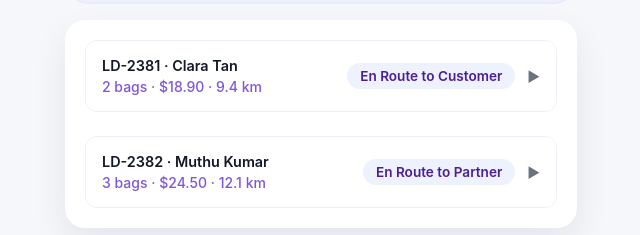
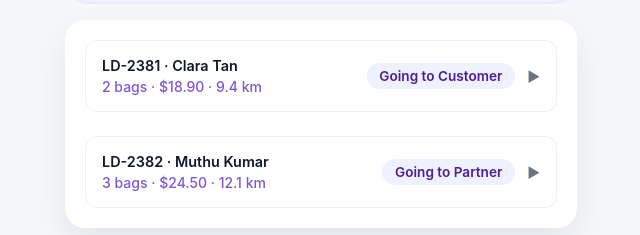
Before and after one commit to Path-yang/IS2102-group-project, a React (Vite) app in the folder laundrydash-app/: page /driver in a window 1280 px wide. Shown: the part 165-400 px from the top of the page, without its empty margins (319-959 px from the left). Built offline with nearby package versions, Linux system fonts and the light colour scheme.

Commit message:
ui: improve status labels for driver navigation
- Change 'En Route to Customer' to 'Going to Customer'
- Change 'En Route to Partner' to 'Going to Partner'
- Change 'Return to Customer' to 'Returning to Customer'

```diff
--- a/laundrydash-app/src/pages/DriverApp.tsx
+++ b/laundrydash-app/src/pages/DriverApp.tsx
@@ -32,17 +32,17 @@ type TabKey = 'active' | 'requests' | 'jobs' | 'dashboard';
 const statusFlows: Record<Direction, Array<{ key: StatusKey; label: string; detail: string }>> = {
   toPartner: [
     { key: 'accepted', label: 'Accepted', detail: 'Job locked in, prep to move' },
-    { key: 'enRoutePickup', label: 'En Route to Customer', detail: 'Navigating to pickup location' },
+    { key: 'enRoutePickup', label: 'Going to Customer', detail: 'Navigating to pickup location' },
     { key: 'pickedUp', label: 'Picked Up', detail: 'Laundry secured with photo proof' },
     { key: 'atPartner', label: 'Dropped Off at Partner', detail: 'Laundry delivered with photo proof' },
     { key: 'completed', label: 'Completed', detail: 'Job auto-submitted to earnings' },
   ],
   toCustomer: [
     { key: 'accepted', label: 'Accepted', detail: 'Job locked in, prep to move' },
-    { key: 'enRoutePickup', label: 'En Route to Partner', detail: 'Heading to collect clean load' },
+    { key: 'enRoutePickup', label: 'Going to Partner', detail: 'Heading to collect clean load' },
     { key: 'atPartner', label: 'Arrived at Partner', detail: 'Ready to collect garments' },
     { key: 'pickedUp', label: 'Collected Laundry', detail: 'Clean garments onboard' },
-    { key: 'returning', label: 'Return to Customer', detail: 'Navigating to customer drop-off' },
+    { key: 'returning', label: 'Returning to Customer', detail: 'Navigating to customer drop-off' },
     { key: 'delivered', label: 'Delivered', detail: 'Customer confirmed receipt' },
     { key: 'completed', label: 'Completed', detail: 'Job auto-submitted to earnings' },
   ],
```
